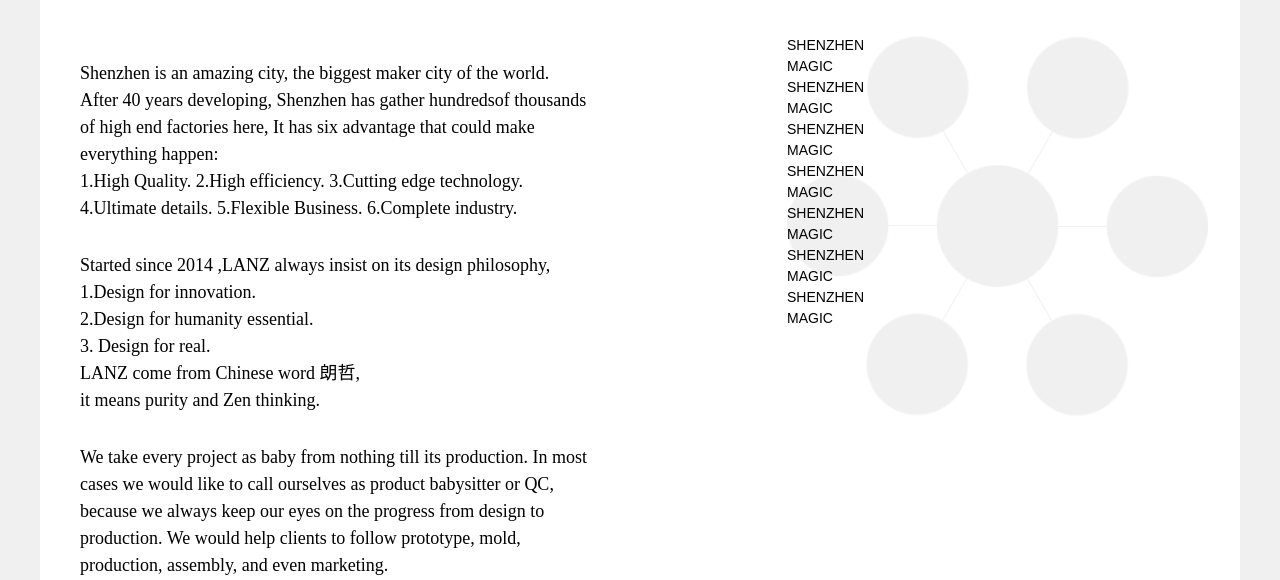
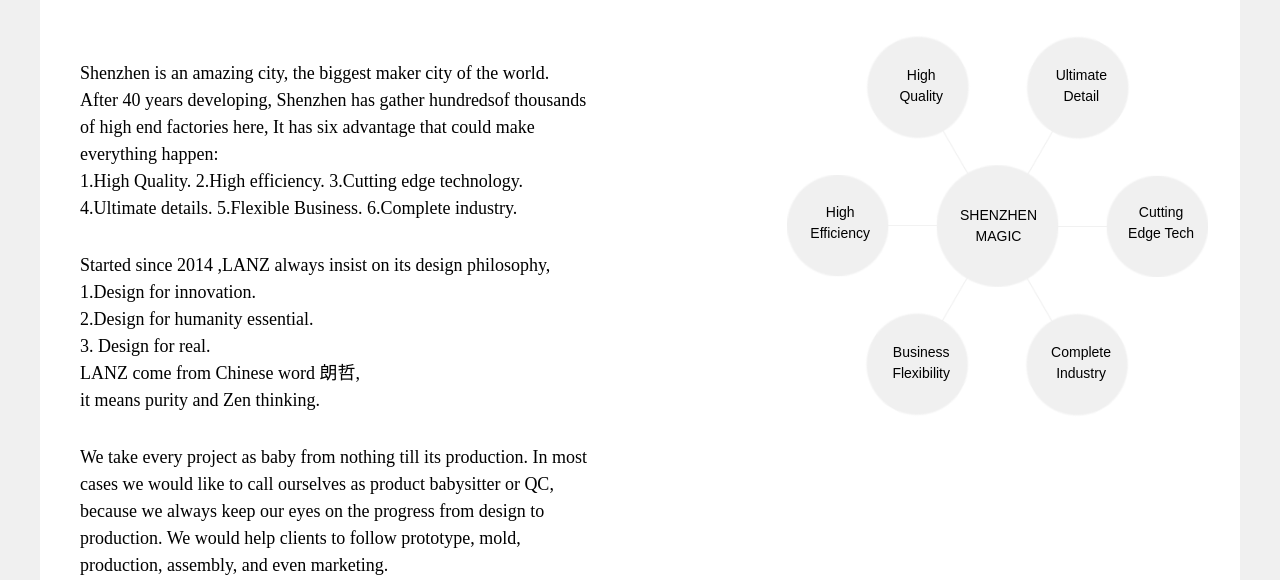
Before and after one commit to RoziTurpan/lanz, a PHP site: page /pages/about.html in a window 1280 px wide. Shown: the part 160-740 px from the top of the page. Run offline with PHP 8.4, Linux system fonts and the light colour scheme.

Commit message:
项目列表和关于公司

```diff
--- a/css/style.css
+++ b/css/style.css
@@ -101,6 +101,38 @@ a,a:visited{
 	top: 35px;
 	right: -25px;
 }
+.about-wrap .magic-box p{
+	position: absolute;
+	text-align: center;
+}
+.about-wrap .magic-box p.m1{
+	top: 170px;
+	right: 228px;
+}
+.about-wrap .magic-box p.m2 {
+	top: 30px;
+	right: 322px;
+}
+.about-wrap .magic-box p.m3 {
+	top: 30px;
+	right: 158px;
+}
+.about-wrap .magic-box p.m4 {
+	top: 167px;
+	right: 71px;
+}
+.about-wrap .magic-box p.m5 {
+	top: 307px;
+	right: 154px;
+}
+.about-wrap .magic-box p.m6 {
+	top: 307px;
+	right: 315px;
+}
+.about-wrap .magic-box p.m7 {
+	top: 167px;
+	right: 395px;
+}
 
 /* project */
 .project-wrap{
--- a/pages/about.html
+++ b/pages/about.html
@@ -62,12 +62,12 @@
 					</div>
 					<div class="magic-box">
 						<p class="m1">SHENZHEN<br />MAGIC</p>
-						<p class="m2">SHENZHEN<br />MAGIC</p>
-						<p class="m3">SHENZHEN<br />MAGIC</p>
-						<p class="m4">SHENZHEN<br />MAGIC</p>
-						<p class="m5">SHENZHEN<br />MAGIC</p>
-						<p class="m6">SHENZHEN<br />MAGIC</p>
-						<p class="m7">SHENZHEN<br />MAGIC</p>
+						<p class="m2">High<br />Quality</p>
+						<p class="m3">Ultimate<br />Detail</p>
+						<p class="m4">Cutting<br /> Edge Tech</p>
+						<p class="m5">Complete<br />Industry</p>
+						<p class="m6">Business<br />Flexibility</p>
+						<p class="m7">High<br />Efficiency</p>
 					</div>
 				</div>
 			</div>
--- a/pages/project.html
+++ b/pages/project.html
@@ -26,8 +26,8 @@
 			<div class="main container">
 				<div class="project-wrap">
 					<ul class="clearfix J_lazy">
-						<li><a href="#"><img data-original="../images/project/pr01.jpg" /></a></li>
-						<li><a href="#"><img data-original="../images/project/pr02.jpg" /></a></li>
+						<li><a href="#"><img data-original="../images/project/pr01.jpg" /><p>产品描述：产品描述产品描述产品描述产品描述产品描述产品描述产品描述产品描述产品描述产品描述产品描述产品描述产品描述产品描述产品描述产品描述</p></a></li>
+						<li><a href="#"><img data-original="../images/project/pr02.jpg" /><h3>产品标题：XX产品，XX公司</h3></a></li>
 						<li><a href="#"><img data-original="../images/project/pr03.jpg" /></a></li>
 						<li><a href="#"><img data-original="../images/project/pr04.jpg" /></a></li>
 						<li><a href="#"><img data-original="../images/project/pr05.jpg" /></a></li>
```
Also changed, not shown: other parts of css/style.css (+27 -0 lines).
